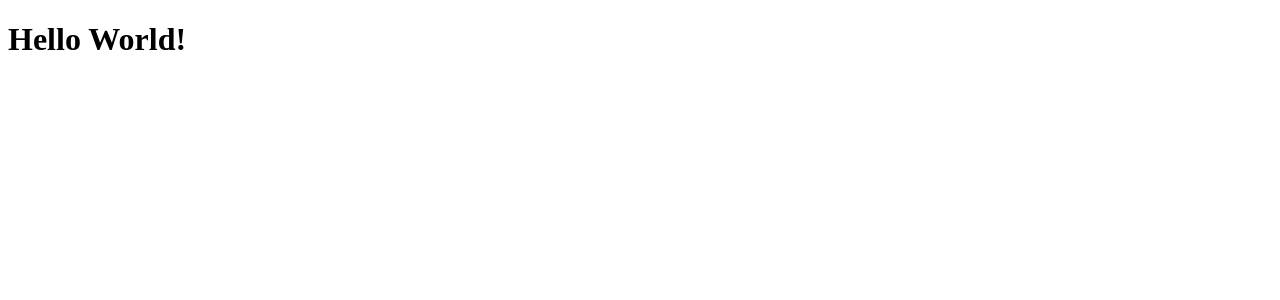
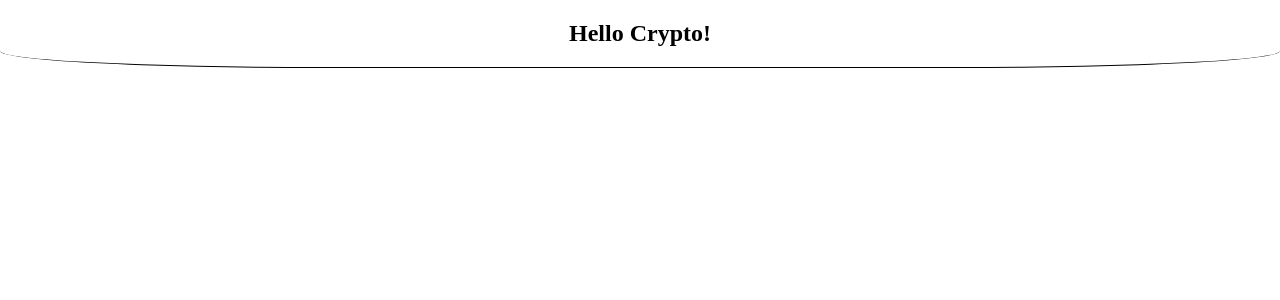
Before and after one commit to JediWattson/basecoin, a React app: page / in a window 1280 px wide. Shown: the top 300 px of the page. Built offline with nearby package versions, Linux system fonts and the light colour scheme.

Commit message:
adding css, moving around app and splitting into components folder

```diff
--- a/package.json
+++ b/package.json
@@ -21,8 +21,10 @@
     "@babel/preset-env": "^7.18.0",
     "@babel/preset-react": "^7.17.12",
     "babel-loader": "^8.2.5",
+    "css-loader": "^6.7.1",
     "html-webpack-plugin": "^5.5.0",
     "source-map-loader": "^3.0.1",
+    "style-loader": "^3.3.1",
     "ts-loader": "^9.3.0",
     "typescript": "^4.7.2",
     "webpack": "^5.72.1",
--- a/public/index.html
+++ b/public/index.html
@@ -6,7 +6,7 @@
 
     </head>
 
-    <body>
+    <body style="margin:0">
         <div id="root"></div>
     </body>
 </html>
--- /dev/null
+++ b/src/App.tsx
@@ -0,0 +1,12 @@
+import React from "react";
+import Header from "./components/Header";
+
+function App(): JSX.Element {
+    return (
+        <div>
+            <Header/>
+        </div>
+    )
+}
+
+export default App
--- /dev/null
+++ b/src/components/Header.tsx
@@ -0,0 +1,13 @@
+import React from "react";
+
+import '../styles/header.css'
+
+function Header() {
+    return (
+        <div className="container">
+            <h2>Hello Crypto!</h2>
+        </div>
+    )
+}
+
+export default Header
--- a/src/index.tsx
+++ b/src/index.tsx
@@ -1,11 +1,7 @@
 import React from 'react'
-import { createRoot } from 'react-dom/client';
+import { createRoot, Root } from 'react-dom/client';
+import App from './App';
 
-function Hello() {
-    console.log("loaded");
-    return <h1>Hello World!</h1>;
-}
-
-const element = document.getElementById('root')
-const root = createRoot(element)
-root.render(<Hello />)
+const element: Element = document.getElementById('root')!
+const root: Root = createRoot(element)
+root.render(<App />)
--- /dev/null
+++ b/src/styles/header.css
@@ -0,0 +1,6 @@
+.container {
+    display: flex;
+    justify-content: center;
+    border-bottom: 1px solid;
+    border-radius: 25%;
+}
--- a/tsconfig.json
+++ b/tsconfig.json
@@ -7,6 +7,11 @@
       "isolatedModules": true,
       "jsx": "react",
       "esModuleInterop": true,
+
+      "lib": ["es6", "dom"],
+      "noImplicitAny": true,
+      "noImplicitThis": true,
+      "strictNullChecks": true,
     },
     "include": ["./src/**/*"]
 }
--- a/webpack.config.js
+++ b/webpack.config.js
@@ -25,6 +25,10 @@ module.exports = {
     module: {
         rules: [
             {
+                test: /\.css$/i,
+                use: ["style-loader", "css-loader"],
+            },
+            {
                 test: /\.m?js$/,
                 exclude: /node_modules/,
                 use: {
```
Also changed, not shown: 1 other file (tests, documents, lock files or other folders).
